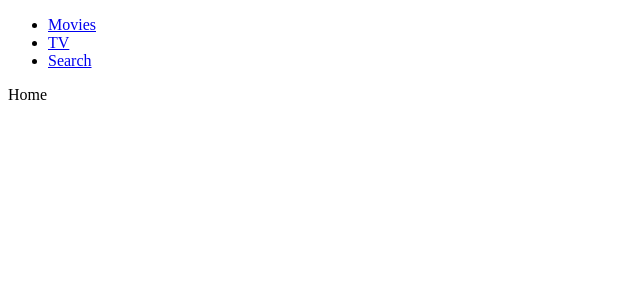
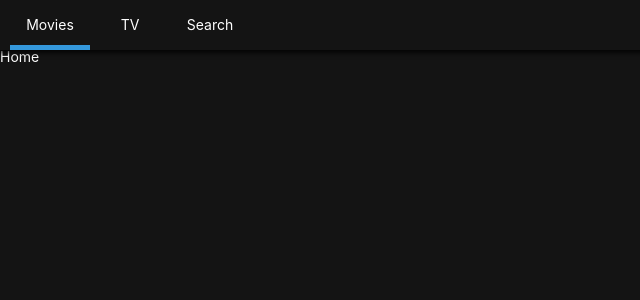
Before and after one commit to gloriaJun/nomflix, a React (Create React App) app: page / in a window 1280 px wide. Shown: the top 300 px of the page, without its empty margins (0-640 px from the left). Built offline with nearby package versions, Linux system fonts and the light colour scheme.

Commit message:
add header component

```diff
--- a/package.json
+++ b/package.json
@@ -7,7 +7,9 @@
     "react": "^16.8.4",
     "react-dom": "^16.8.4",
     "react-router-dom": "^5.0.0",
-    "react-scripts": "2.1.8"
+    "react-scripts": "2.1.8",
+    "styled-components": "^4.1.3",
+    "styled-reset": "^2.0.2"
   },
   "scripts": {
     "start": "react-scripts start",
--- a/src/components/App.js
+++ b/src/components/App.js
@@ -1,15 +1,15 @@
 import React, { Component } from 'react';
 
-import Router from './Router';
-import Header from './Header';
+import Router from 'components/Router';
+import GlobalStyles from 'components/GlobalStyles';
 
 class App extends Component {
   render() {
     return (
-      <div className="App">
-        <Header />
+      <>
         <Router />
-      </div>
+        <GlobalStyles />
+      </>
     );
   }
 }
--- /dev/null
+++ b/src/components/GlobalStyles.js
@@ -0,0 +1,22 @@
+import { createGlobalStyle } from 'styled-components';
+import reset from 'styled-reset';
+
+const globalStyles = createGlobalStyle`
+    ${reset};
+    a{
+        text-decoration:none;
+        color:inherit;
+    }
+    *{
+        box-sizing: border-box;
+    }
+    body{
+        font-family:-apple-system, BlinkMacSystemFont, 'Segoe UI', Roboto, Oxygen, Ubuntu, Cantarell, 'Open Sans', 'Helvetica Neue', sans-serif;
+        font-size:14px;
+        background-color: rgba(20, 20, 20, 1);
+        color: #fff;
+        padding-top: 50px;
+    }
+`;
+
+export default  globalStyles;
--- a/src/components/Header.js
+++ b/src/components/Header.js
@@ -1,17 +1,56 @@
 import React from 'react';
+import { Link, withRouter } from 'react-router-dom';
+import styles from 'styled-components';
 
-export default () => (
-    <header>
-        <ul>
-            <li>
-                <a href="/">Movies</a>
-            </li>
-            <li>
-                <a href="/tv">TV</a>
-            </li>
-            <li>
-                <a href="/search">Search</a>
-            </li>
-        </ul>
-    </header>
-)
+const Header = styles.header`
+    color: white;
+    position: fixed;
+    top: 0;
+    left: 0;
+    width: 100%;
+    height: 50px;
+    display: flex;
+    align-items: center;
+    padding: 0 10px;
+    background-color: rgba(20, 20, 20, .8);
+    z-index: 10;
+    box-shadow: 0px 1px 5px 2px rgba(0, 0, 0, 0.8);
+`;
+
+const List = styles.ul`
+    display: flex;
+`;
+
+const Item = styles.li`
+    width: 80px;
+    height: 50px;
+    text-align: center;
+    border-bottom: 5px solid ${props => props.current ? '#3498db' : 'transparent'};
+    transition: border-bottom .5s ease-in-out;
+`;
+
+const ItemLink = styles(Link)`
+    height: 50px;
+    display: flex;
+    align-items: center;
+    justify-content: center;
+    &:hover {
+
+    }
+`;
+
+export default withRouter(({ location: { pathname } }) => (
+    <Header>
+        <List>
+            <Item current={pathname === "/"}>
+                <ItemLink to="/">Movies</ItemLink>
+            </Item>
+            <Item current={pathname === "/tv"}>
+                <ItemLink to="/tv">TV</ItemLink>
+            </Item>
+            <Item current={pathname === "/search"}>
+                <ItemLink to="/search">Search</ItemLink>
+            </Item>
+        </List>
+    </Header>
+));
--- a/src/components/Router.js
+++ b/src/components/Router.js
@@ -6,6 +6,7 @@
     Switch,
 } from 'react-router-dom';
 
+import Header from 'components/Header';
 import Home from 'routes/Home';
 import TV from 'routes/TV';
 import Search from 'routes/Search';
@@ -13,6 +14,8 @@
 
 export default () => (
     <Router>
+        <>
+            <Header />
             <Switch>
                 <Route path="/" exact component={Home} />
                 <Route path="/tv" component={TV} />
@@ -20,5 +23,6 @@
                 <Route path="/detail" component={Detail} />
                 <Redirect from="*" to="/" />
             </Switch>
+        </>
     </Router>
 )
```
Lines whose indentation alone changed are shown as unchanged.
